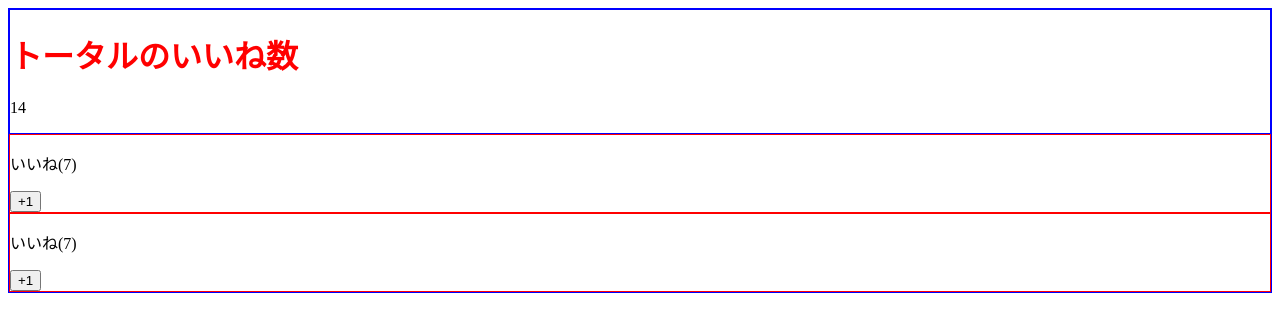
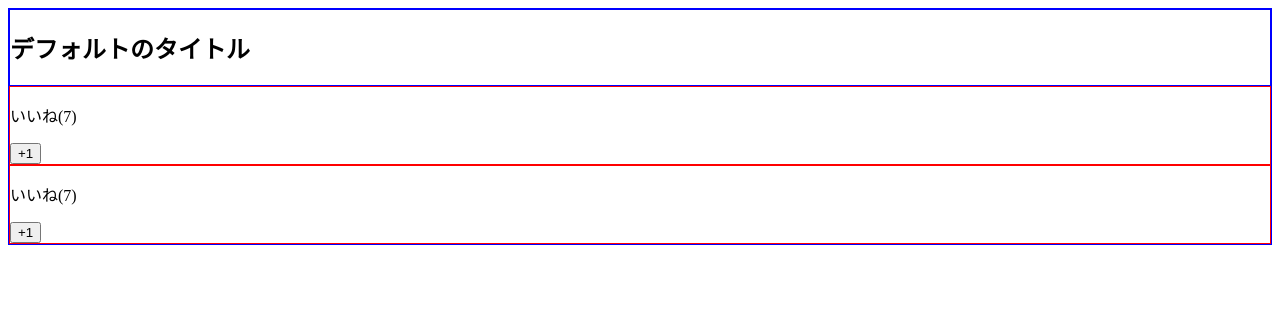
Before and after one commit to sora1129/vue-spa, a Vue app: page / in a window 1280 px wide. Shown: the top 332 px of the page. Built offline with nearby package versions, Linux system fonts and the light colour scheme.

Commit message:
feat: フォールバックコンテンツ

```diff
--- a/src/App.vue
+++ b/src/App.vue
@@ -1,9 +1,6 @@
 <template>
   <div>
-    <LikeHeader>
-      <h1>トータルのいいね数</h1>
-      <p>{{ number }}</p>
-    </LikeHeader>
+    <LikeHeader></LikeHeader>
     <LikeNumber :total-number="number" @my-click="incrementnumber"></LikeNumber>
     <LikeNumber :total-number="number"></LikeNumber>
   </div>
--- a/src/components/LikeHeader.vue
+++ b/src/components/LikeHeader.vue
@@ -1,6 +1,8 @@
 <template>
   <div>
-    <slot></slot>
+    <slot>
+      <h2>デフォルトのタイトル</h2>
+    </slot>
   </div>
 </template>
 
```
